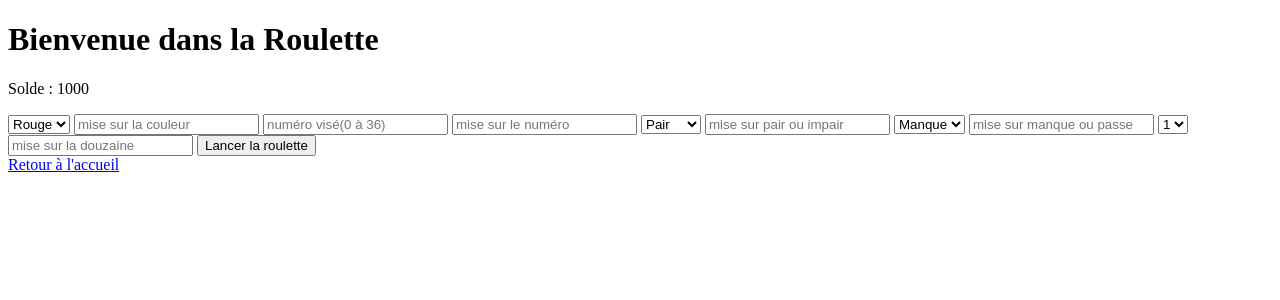
After one commit to moi9992/casino, a Flask app: page /roulette in a window 1280 px wide. The commit adds this page. Shown: the top 300 px of the page. Run offline with Flask 3, Linux system fonts and the light colour scheme.

Commit message:
Portage de la roulette sur Flask

```diff
--- a/app.py
+++ b/app.py
@@ -8,6 +8,7 @@ import crash
 import keno
 import machine_a_sous
 import roue_fortune
+import roulette
 import sic_bo
 from cartes import créer_paquet
 from plus_ou_moins import bon_pari, calculer_multiplicateur
@@ -292,5 +293,63 @@ def page_sic_bo():
     )
 
 
+@app.route("/roulette", methods=["GET", "POST"])
+def page_roulette():
+    message = session.pop("message", None)
+    numero = session.pop("numero", None)
+    solde = charger_solde()
+    if request.method == "POST":
+        try:
+            mise_couleur = int(request.form.get("mise_couleur") or 0)
+            mise_numero = int(request.form.get("mise_numero") or 0)
+            mise_parite = int(request.form.get("mise_parite") or 0)
+            mise_moitie = int(request.form.get("mise_moitie") or 0)
+            mise_douzaine = int(request.form.get("mise_douzaine") or 0)
+            mise_total = (
+                mise_couleur + mise_numero + mise_parite + mise_moitie + mise_douzaine
+            )
+            if (
+                mise_total >= 1
+                and mise_total <= solde
+                and min(
+                    mise_couleur, mise_numero, mise_parite, mise_moitie, mise_douzaine
+                )
+                >= 0
+            ):
+                solde -= mise_total
+                numero = roulette.lancer_bille()
+                gain_total = 0
+                choix_couleur = request.form.get("choix_couleur")
+                if mise_couleur > 0 and choix_couleur == roulette.trouver_couleur(
+                    numero
+                ):
+                    gain_total += mise_couleur * 2
+                choix_numero = int(request.form.get("choix_numero") or 0)
+                if mise_numero > 0 and choix_numero == numero:
+                    gain_total += mise_numero * 36
+                choix_parite = request.form.get("choix_parite")
+                if mise_parite > 0 and choix_parite == roulette.trouver_parite(numero):
+                    gain_total += mise_parite * 2
+                choix_moitie = request.form.get("choix_moitie")
+                if mise_moitie > 0 and choix_moitie == roulette.trouver_moitie(numero):
+                    gain_total += mise_moitie * 2
+                choix_douzaine = int(request.form.get("choix_douzaine") or 0)
+                if mise_douzaine > 0 and choix_douzaine == roulette.trouver_douzaine(
+                    numero
+                ):
+                    gain_total += mise_douzaine * 3
+                solde += gain_total
+                sauvegarder_solde(solde)
+                message = f"vous avez gagné un total de : {gain_total}"
+            else:
+                message = "choisissez une option valide"
+        except ValueError:
+            message = "choisissez une option valide"
+        session["message"] = message
+        session["numero"] = numero
+        return redirect(url_for("page_roulette"))
+    return render_template("roulette.html", solde=solde, numero=numero, message=message)
+
+
 if __name__ == "__main__":
     app.run(debug=True)
--- a/roulette.py
+++ b/roulette.py
@@ -49,6 +49,53 @@ def demander_pari(options):
             return choix
         else:
             print("choisissez une option valide")
+
+
+def lancer_bille():
+    numero = random.randint(0, 36)
+    return numero
+
+
+def trouver_couleur(numero):
+    if numero in NUMEROS_ROUGES:
+        couleur = "rouge"
+    elif numero == 0:
+        couleur = "vert"
+    else:
+        couleur = "noir"
+    return couleur
+
+
+def trouver_douzaine(numero):
+    if numero == 0:
+        douzaine = 0
+    elif numero >= 1 and numero <= 12:
+        douzaine = 1
+    elif numero >= 13 and numero <= 24:
+        douzaine = 2
+    else:
+        douzaine = 3
+    return douzaine
+
+
+def trouver_moitie(numero):
+    if numero == 0:
+        moitie = 0
+    elif numero >= 1 and numero <= 18:
+        moitie = "manque"
+    else:
+        moitie = "passe"
+    return moitie
+
+
+def trouver_parite(numero):
+    if numero == 0:
+        parite = 0
+    elif numero % 2 == 0:
+        parite = "pair"
+    else:
+        parite = "impair"
+    return parite
 
 
 def jouer():
@@ -114,14 +161,9 @@ def jouer():
                 elif choix == "lancer":
                     break
 
-            numero = random.randint(0, 36)
+            numero = lancer_bille()
 
-            if numero in NUMEROS_ROUGES:
-                couleur = "rouge"
-            elif numero == 0:
-                couleur = "vert"
-            else:
-                couleur = "noir"
+            couleur = trouver_couleur(numero)
 
             gain_total = 0
             print(numero, couleur)
@@ -146,12 +188,7 @@ def jouer():
                 else:
                     print("numéro : perdu")
 
-            if numero == 0:
-                parite = 0
-            elif numero % 2 == 0:
-                parite = "pair"
-            else:
-                parite = "impair"
+            parite = trouver_parite(numero)
 
             if paire_impair is not None:
                 if paire_impair == parite:
@@ -163,12 +200,7 @@ def jouer():
                 else:
                     print("parité : perdu")
 
-            if numero == 0:
-                moitie = 0
-            elif numero >= 1 and numero <= 18:
-                moitie = "manque"
-            else:
-                moitie = "passe"
+            moitie = trouver_moitie(numero)
 
             if manque_passe is not None:
                 if manque_passe == moitie:
@@ -180,14 +212,7 @@ def jouer():
                 else:
                     print(manque_passe, ": perdu")
 
-            if numero == 0:
-                douzaine = 0
-            elif numero >= 1 and numero <= 12:
-                douzaine = 1
-            elif numero >= 13 and numero <= 24:
-                douzaine = 2
-            else:
-                douzaine = 3
+            douzaine = trouver_douzaine(numero)
 
             if choix_douzaine is not None:
                 if choix_douzaine == douzaine:
--- a/templates/accueil.html
+++ b/templates/accueil.html
@@ -16,6 +16,7 @@
         <li><a href="/keno">Keno</a></li>
         <li><a href="/baccarat">Baccarat</a></li>
         <li><a href="/sic-bo">Sic bo</a></li>
+        <li><a href="/roulette">Roulette</a></li>
     </ul>
 </body>
 </html>
--- /dev/null
+++ b/templates/roulette.html
@@ -0,0 +1,49 @@
+<!DOCTYPE html>
+<html lang="fr">
+<head>
+    <meta charset="UTF-8">
+    <meta name="viewport" content="width=device-width, initial-scale=1.0">
+    <title>Roulette</title>
+</head>
+<body>
+    <h1>Bienvenue dans la Roulette</h1>
+    <p>Solde : {{ solde }}</p>
+
+    <form action="" method="post">
+        <select name="choix_couleur">
+            <option value="rouge">Rouge</option>
+            <option value="noir">Noir</option>
+        </select>
+        <input type="number" name="mise_couleur" placeholder="mise sur la couleur">
+        <input type="number" name="choix_numero" placeholder="numéro visé(0 à 36)">
+        <input type="number" name="mise_numero" placeholder="mise sur le numéro">
+        <select name="choix_parite">
+            <option value="pair">Pair</option>
+            <option value="impair">Impair</option>
+        </select>
+        <input type="number" name="mise_parite" placeholder="mise sur pair ou impair">
+        <select name="choix_moitie">
+            <option value="manque">Manque</option>
+            <option value="passe">Passe</option>
+        </select>
+        <input type="number" name="mise_moitie" placeholder="mise sur manque ou passe">
+        <select name="choix_douzaine">
+            <option value="1">1</option>
+            <option value="2">2</option>
+            <option value="3">3</option>
+        </select>
+        <input type="number" name="mise_douzaine" placeholder="mise sur la douzaine">
+        <button>Lancer la roulette</button>
+    </form>
+
+    {% if numero is not none %}
+    <p>numéro tirer : {{ numero }}</p>
+    {% endif %}
+
+    {% if message %}
+        <p>{{ message }}</p>
+    {% endif %}
+
+    <a href="/">Retour à l'accueil</a>
+</body>
+</html>
```
